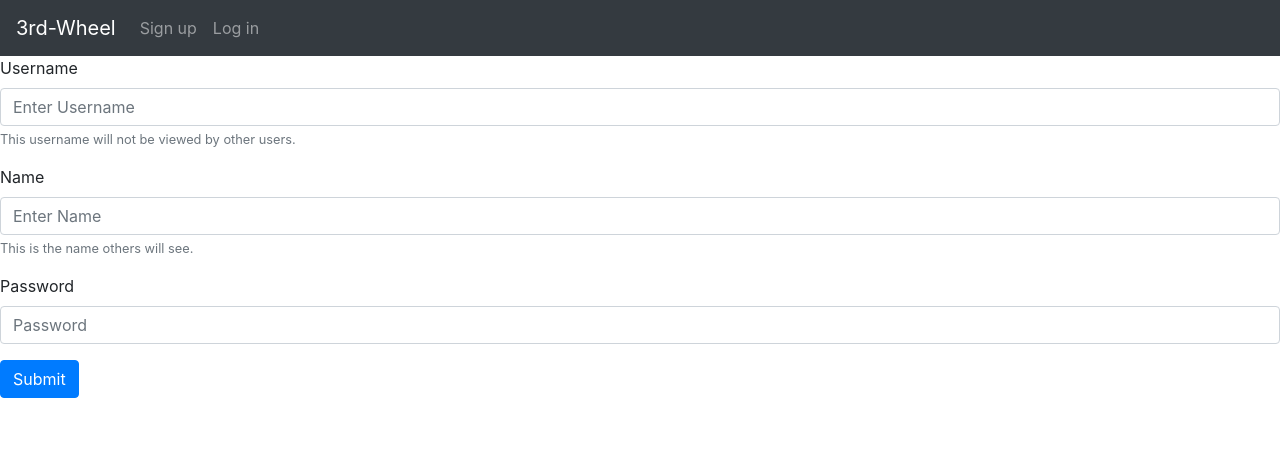
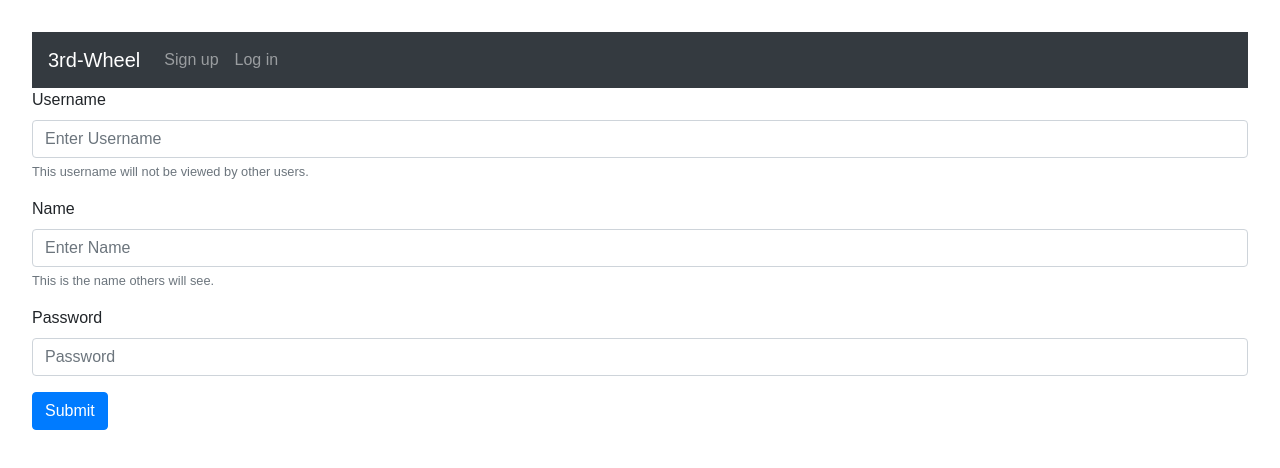
Before and after one commit to operation-sparkle/3rd-Wheel-1, a React (Create React App) app in the folder client/: page /interests#/signup in a window 1280 px wide. Shown: the top 468 px of the page. Built offline with nearby package versions, Linux system fonts and the light colour scheme; no server answers.

Commit message:
Tweak layout to make more usable

```diff
--- a/client/src/App.css
+++ b/client/src/App.css
@@ -1,4 +1,4 @@
 .App {
-  margin: 1rem;
+  margin: 2rem !important;
   font-family: Arial, Helvetica, sans-serif;
 }
--- a/client/src/App.jsx
+++ b/client/src/App.jsx
@@ -1,6 +1,7 @@
 import React from 'react';
 import { Route, Switch, Link, Redirect } from 'react-router-dom'
 import axios from 'axios';
+import "./App.css";
 // import getLocation from '../helpers/index';
 
 import Navbar from 'react-bootstrap/Navbar';
@@ -51,7 +52,7 @@ class App extends React.Component {
           // could send timestamp too!
           try {
             const { longitude, latitude } = position.coords;
-            console.log(longitude, lattitude);
+            console.log(longitude, latitude);
 
             const data = await axios.patch('/users', { longitude, latitude })
             this.setUser(data);
@@ -102,6 +103,7 @@ class App extends React.Component {
     this.setState({
       user: user.data,
     })
+    console.log(this.state.user);
   }
 
   render() {
@@ -122,8 +124,8 @@ class App extends React.Component {
               <Link className="dropdown-item" to="/interests" >Interests</Link>
             </NavDropdown>
             <Link className="nav-link" to="/hotspots" >Hot Spots</Link>
-            <Link className="nav-link" to="/matches" >Matches</Link>
-            <Link className="nav-link" to="/pending" >Pending</Link>
+            <Link className="nav-link" to="/matches" >Find Matches</Link>
+            <Link className="nav-link" to="/pending" >Mutual Interests</Link>
             {/*  // Make this sign out user and relocate them to sign in
               <Link className="nav-link" to="/signin" >Sign out</Link> */}
           </Nav>
--- a/client/src/components/Matches.jsx
+++ b/client/src/components/Matches.jsx
@@ -92,7 +92,6 @@ const Matches = ({ user }) => {
       <Button onClick={getNewMatch} variant="primary" size="lg" block>Skip</Button>
       <Button onClick={reject} variant="danger" size="lg" block>Reject </Button>
     </div>
-
   );
 }
 
--- a/database/models/index.js
+++ b/database/models/index.js
@@ -36,7 +36,7 @@ const populateCategories = async () => {
 };
 
 //  Feel free to comment this call out after the first run
-// populateCategories();
+ // populateCategories();
 
 User.prototype.validPassword = async (password) => {
   try {
```
Also changed, not shown: 1 other file (tests, documents, lock files or other folders).
